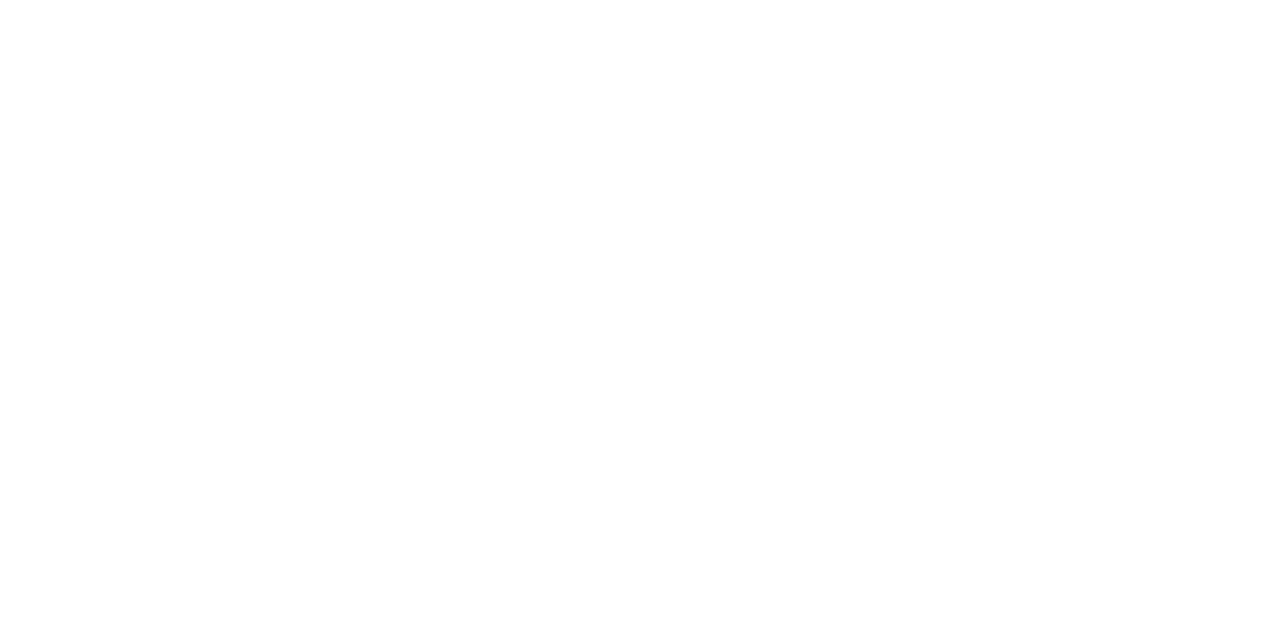
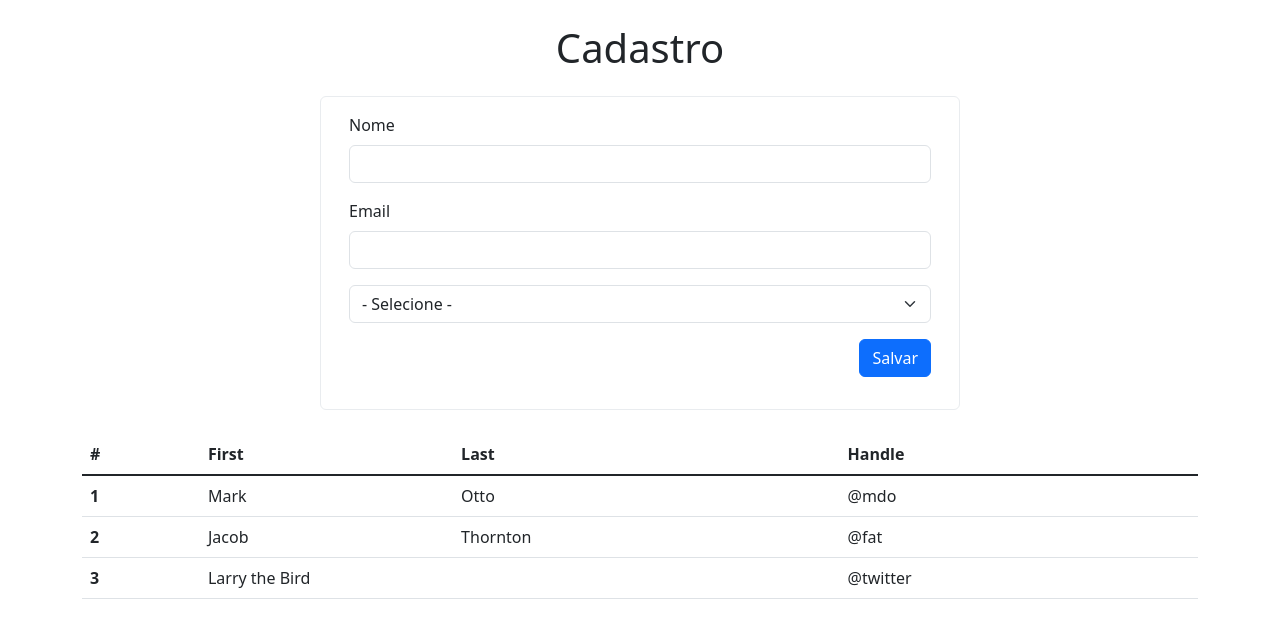
Before and after one commit to Antonio-Romes/DesafioCadastro, a plain HTML site: page index.html in a window 1280 px wide. Drawn offline with Linux system fonts and the light colour scheme.

Commit message:
foi criado o layout de cadastro.

```diff
--- a/index.html
+++ b/index.html
@@ -11,6 +11,68 @@
 </head>
 <body>
 
+    <section class="sectionCadastro d-flex flex-column justify-content-center ">
+        <h1 class="text-center my-4  ">Cadastro</h1>
+        <form class="row w-50 border border-light-subtle p-3 rounded mx-auto">
+            <div class="col-12  mb-3">
+                <label for="nome" class="form-label">Nome</label>
+                <input type="text"   class="form-control" id="nome"  >
+            </div>
+            <div class="col-12  mb-3">
+            <label for="email" class="form-label">Email</label>
+            <input type="email"   class="form-control" id="email"  >
+            </div>
+
+            <div class="col-12  mb-3">
+                <select class="form-select " aria-label="Default select example">
+                    <option selected> - Selecione - </option>
+                    <option value="analistaBigData">Analista de big data</option>
+                    <option value="analistaTestesSoftwares">Analista de testes de softwares</option>
+                    <option value="arquiteturaRedes">Arquitetura de redes</option>
+                    <option value="engenhariaHardware">Engenharia de hardware</option>
+                    <option value="especialistaCiberseguranca">Especialista de cibersegurança</option>
+                    <option value="desenvolvimentoGames">Desenvolvimento de games</option>
+                    <option value="programacaoWeb">Programação web</option>
+                    <option value="desenvolvedorMobile">Desenvolvedor mobile</option>
+                </select>
+            </div>
+
+            <div class="col-12 d-flex justify-content-end">
+                <button type="submit" class="btn btn-primary mb-3">Salvar</button>
+            </div>
+      </form>
+    </section>
+    <section class="sectionTable container mt-4">
+        <table class="table">
+            <thead>
+              <tr>
+                <th scope="col">#</th>
+                <th scope="col">First</th>
+                <th scope="col">Last</th>
+                <th scope="col">Handle</th>
+              </tr>
+            </thead>
+            <tbody class="table-group-divider">
+              <tr>
+                <th scope="row">1</th>
+                <td>Mark</td>
+                <td>Otto</td>
+                <td>@mdo</td>
+              </tr>
+              <tr>
+                <th scope="row">2</th>
+                <td>Jacob</td>
+                <td>Thornton</td>
+                <td>@fat</td>
+              </tr>
+              <tr>
+                <th scope="row">3</th>
+                <td colspan="2">Larry the Bird</td>
+                <td>@twitter</td>
+              </tr>
+            </tbody>
+          </table>
+    </section>
 
     <script src="assets/js/jquery-3.6.0.min.js" ></script>
     <script src="assets/js/bootstrap.min.js"></script>
```
